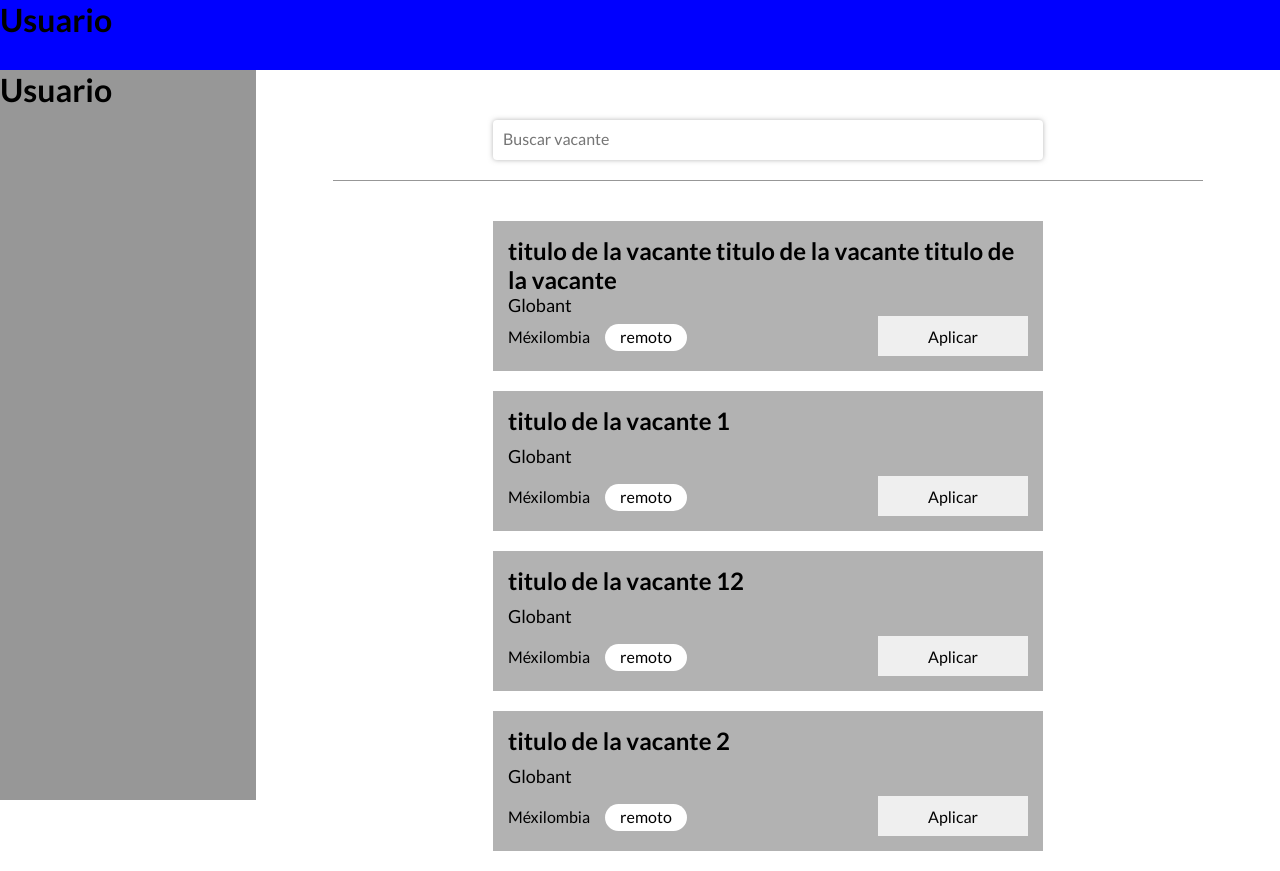
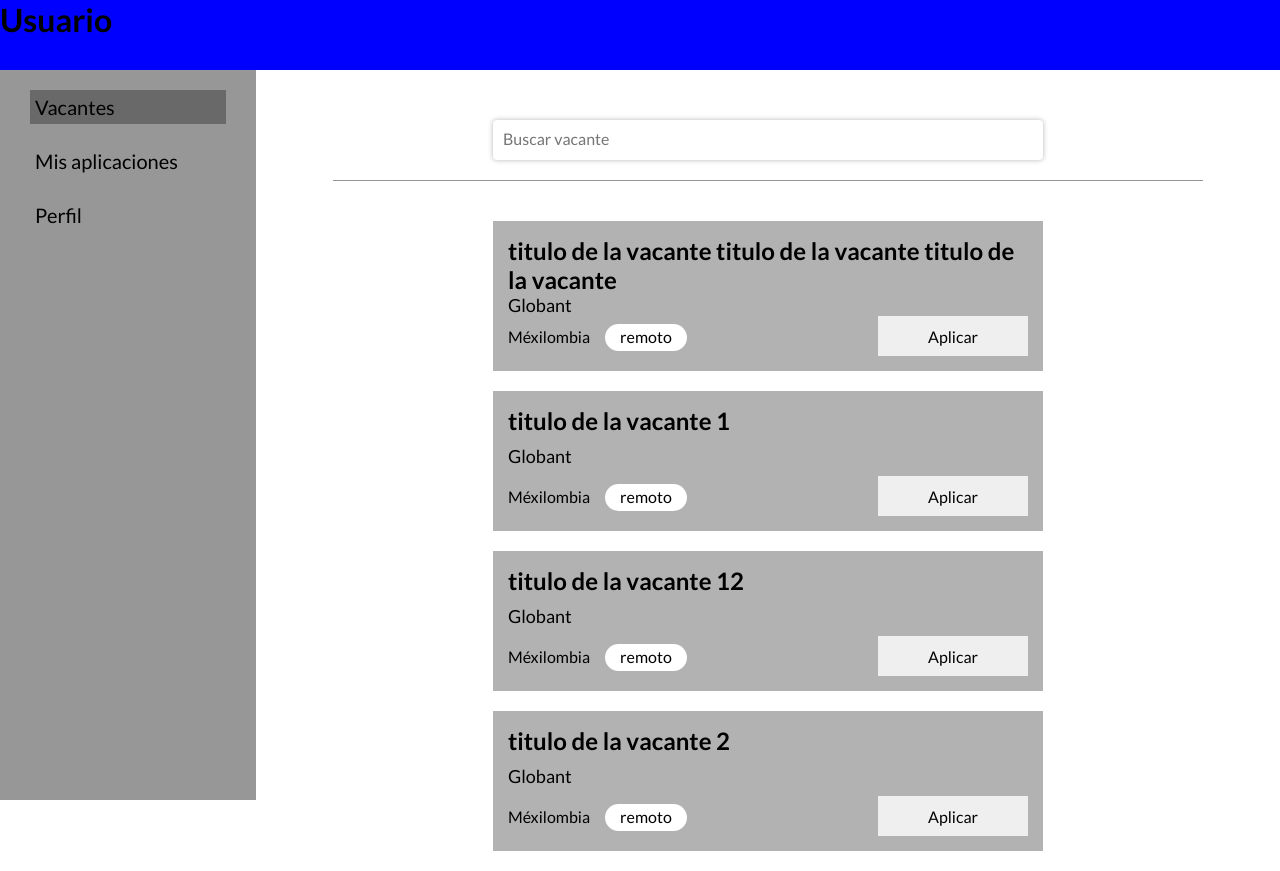
Before and after one commit to El-Guerrero-Jaguar/Frontend, a React app: page / in a window 1280 px wide. Built offline with nearby package versions, Linux system fonts and the light colour scheme.

Commit message:
[Update] Sidebar Student

```diff
--- a/src/assets/styles/_sidebarMenu.scss
+++ b/src/assets/styles/_sidebarMenu.scss
@@ -5,4 +5,26 @@
   height: calc(100vh - 70px);
   background-color: rgba(83, 83, 83, .6);
   top: 70px;
+  nav {
+    height: 100%;
+    width: 100%;
+    ul {
+      margin: 20px 30px;
+      list-style: none;
+      li {
+        margin: 0 0 20px;
+        .active {
+          background: rgba(60, 60, 60, .5);
+        }
+        a {
+          display: block;
+          width: 100%;
+          padding: 5px;
+          color: black;
+          font-size: 2rem;
+          text-decoration: none;
+        }
+      }
+    }
+  }
 }
--- a/src/containers/SidebarMenu.jsx
+++ b/src/containers/SidebarMenu.jsx
@@ -1,9 +1,16 @@
 import React from 'react';
+import { NavLink } from 'react-router-dom';
 
 function SidebarMenu() {
   return (
     <div className="sidebarmenu_container">
-      <h1> Usuario </h1>
+      <nav>
+        <ul>
+          <li><NavLink to="/" activeClassName="active" exact>Vacantes</NavLink></li>
+          <li><NavLink to="/vacancies/applied/" activeClassName="active" exact>Mis aplicaciones</NavLink></li>
+          <li><NavLink to="/profile/">Perfil</NavLink></li>
+        </ul>
+      </nav>
     </div>
   );
 }
```
Also changed, not shown: src/hoc/withVacancies.jsx (+24 -0 lines).
